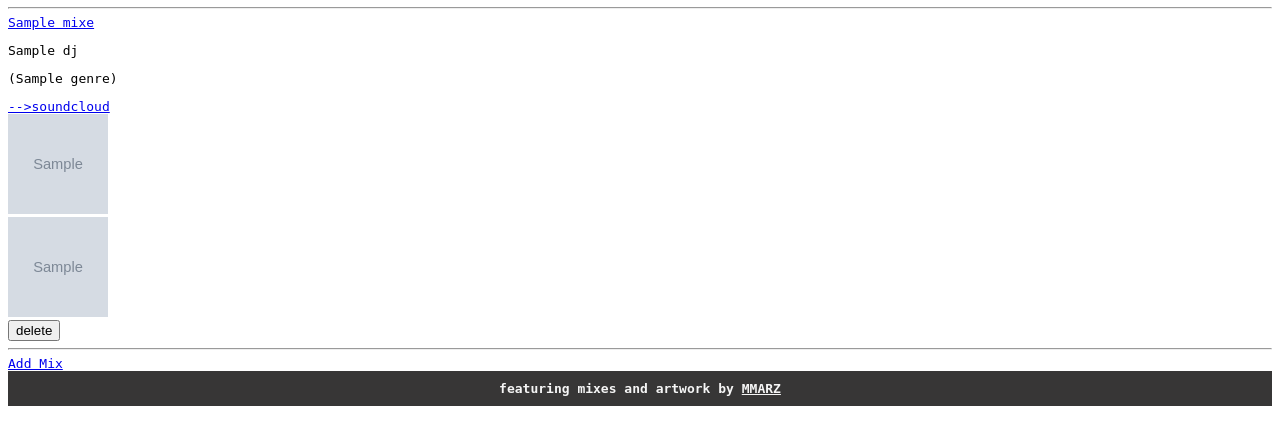
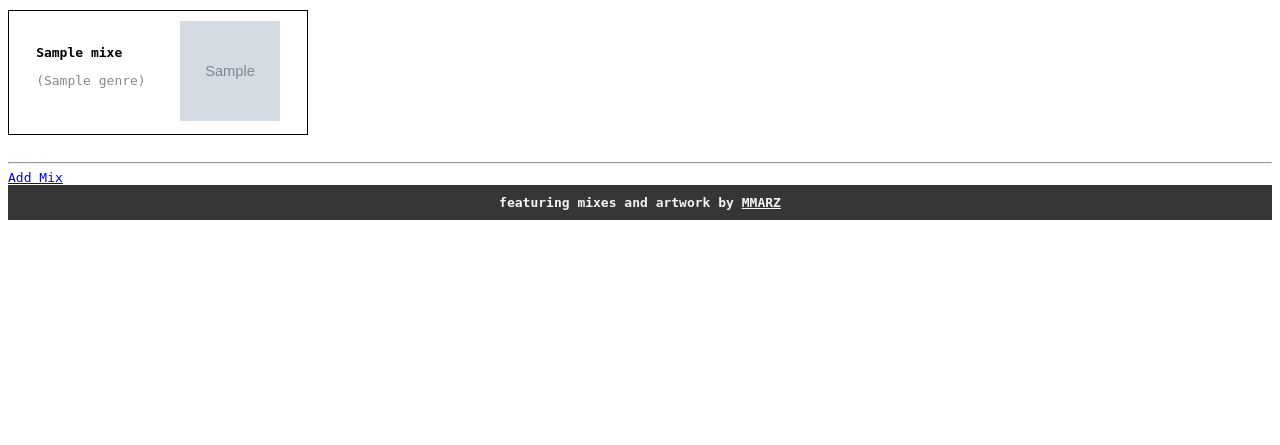
Before and after one commit to hudhill/sound_select, a Flask app: page /mixes in a window 1280 px wide. Shown: the part 79-524 px from the top of the page. Run offline with Flask 2, Linux system fonts and the light colour scheme; grey boxes marked "Sample" are stand-in pictures; a database or web service that is not in the repository returns one stand-in record (values such as "Sample title"); some libraries are stand-ins or nearby versions.

Commit message:
straight flexin

```diff
--- a/static/style.css
+++ b/static/style.css
@@ -42,14 +42,15 @@ body {
     background-color: whitesmoke;
   }
 
-#genre-list {
+.genre-container {
   display: flex;
   flex-flow: row wrap;
   justify-content: center;
   align-items: center;
 }
 
-#genre-tile {
+.genre {
+  display: flex;
   color:black;
   display: block;
   font-size: large;
@@ -61,9 +62,58 @@ body {
   text-align: center;
   text-decoration: none;  /* gets rid of the underline on the link text */
 }
-#genre-tile:hover {
+  .centered {  /* this centers the text in the genre tile. works because parent element(genre) is set to flex */
+    margin: auto;
+  }
+.genre:hover {
   background-color: whitesmoke;
   font-size: medium;
+}
+
+.mix-container {
+  display: flex;
+  flex-flow: row wrap;
+  justify-content: space-between;
+  /* align-items: center; */
+  margin-top: 10px;
+}
+
+.mix {
+  display: flex;
+  flex-basis: 22%;
+  padding: 10px;
+  margin-bottom: 20px;
+  border: 1px solid black;
+  min-width: 200px;
+  /* text-align: center; */
+}
+  .mix a {
+    text-decoration: none;
+    color: black;
+    font-weight: bold;
+    /* border: 1px rgb(20, 19, 19); */
+    /* border-radius: 2px; */
+  }
+
+/* @media(min-width:900px) {  could be useful for adding specs for very small screen
+  .mix-container {
+    display: flex;
+    flex-flow: row wrap;
+    justify-content: space-between
+  }
+} */
+
+.container {
+  display: flex;
+  justify-content: center;
+}
+
+.form-row {
+  padding: 10px;
+  display: flex;
+}
+.form-row input {
+  flex: 1;
 }
 
 footer {
--- a/templates/base.html
+++ b/templates/base.html
@@ -6,6 +6,7 @@
   <meta name="viewport" content="width=device-width, initial-scale=1.0">
   <title>SoundSource</title>
   <!-- links to style sheets -->
+  <script src="https://kit.fontawesome.com/821e39b1b1.js" crossorigin="anonymous"></script>
   <link rel="stylesheet" href="{{ url_for('static', filename='style.css') }}">
 </head>
 <body>
--- a/templates/mixes/index.html
+++ b/templates/mixes/index.html
@@ -1,34 +1,22 @@
 {% extends "base.html" %}
 {% block content %}
 
+<div class="mix-container">
 {% for mix in mixes %}
-  <hr/>
-  <div>
+  <div class="mix">
 
-    <div>
+    <div class="centered">
       <a href="/mixes/{{ mix.id }}">{{ mix.title }}</a>
-      <p>{{ mix.dj.name }}</p>
-      <p>({{ mix.genre.name }})</p>
+      <p style="color:{{ mix.genre.color }}">({{ mix.genre.name }})</p>  <!-- genre color theme continued -->
     </div>
 
-    <a href="{{ mix.audio_link }}">-->soundcloud</a> <!-- format better -->
-
-    <div>
+    <div class="centered">
       <img src="static/img/mix/{{ mix.mix_img }}" alt="{{ mix.title }}" width="100" height="100" />
-    </div>
-
-    <div>
-      <img src="static/img/tracklist/{{ mix.tracklist_img }}" alt="tracklist" width="100" height="100" />
-    </div>
-
-    <div>
-      <form action="/mixes/{{ mix.id }}/delete" method="POST">
-        <button>delete</button>
-      </form>
     </div>
 
   </div>
 {% endfor %}
+</div>
 <hr/>
 <a href="/mixes/new">Add Mix</a>
 
```
Also changed, not shown: templates/home.html (+4 -4 lines), templates/mixes/new.html (+10 -8 lines), templates/mixes/show.html (+7 -1 lines).
